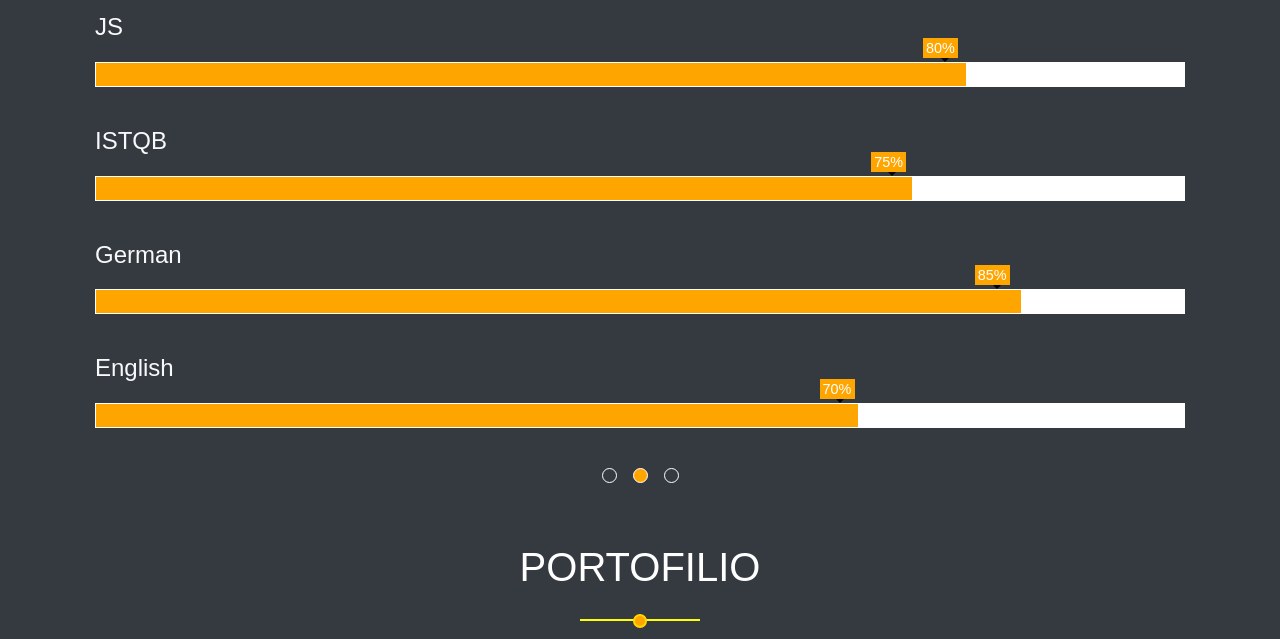
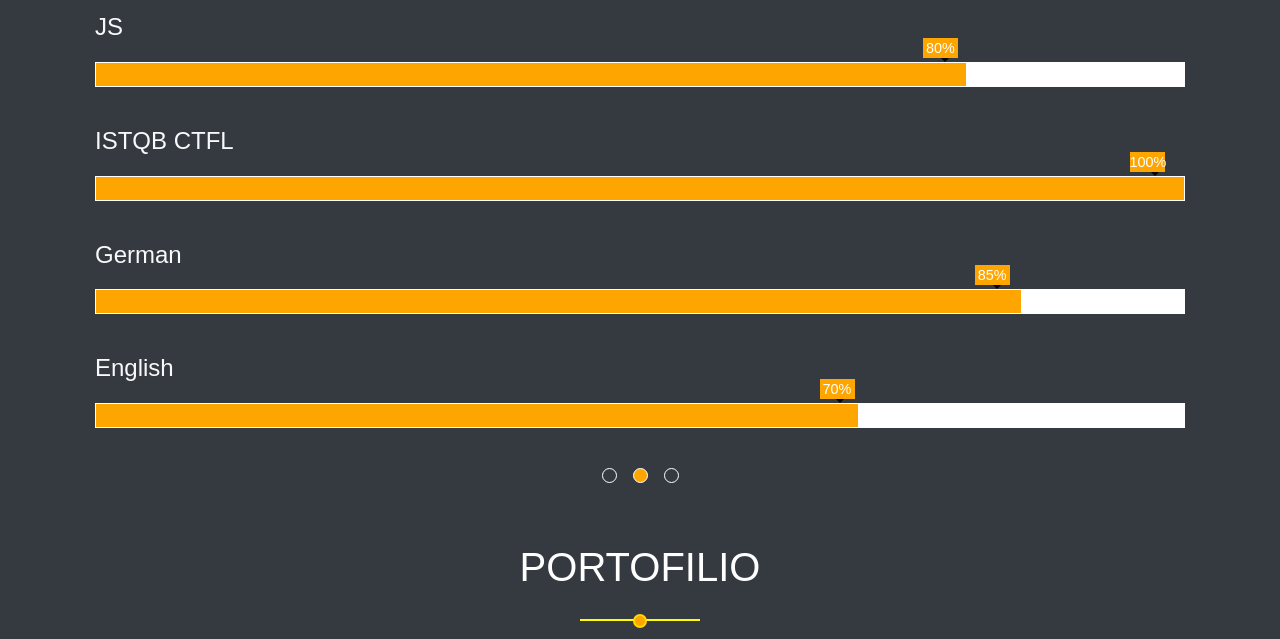
Before and after one commit to Mahmoud-Mo-ops/CV-, a plain HTML site: page index.html in a window 1280 px wide. Shown: the part 1200-1839 px from the top of the page. Drawn offline with Linux system fonts and the light colour scheme.

Commit message:
Add new feature: Description of your changes

```diff
--- a/index.html
+++ b/index.html
@@ -113,9 +113,9 @@
                 </div>
             </div>
             <div class="prog-holder">
-                <h4 class="text-light">ISTQB</h4>
+                <h4 class="text-light">ISTQB CTFL</h4>
                 <div class="prog">
-                    <span style="width:0%" data-progress="75%"></span>
+                    <span style="width:0%" data-progress="100%"></span>
                 </div>
             </div>
             <div class="prog-holder">
```
